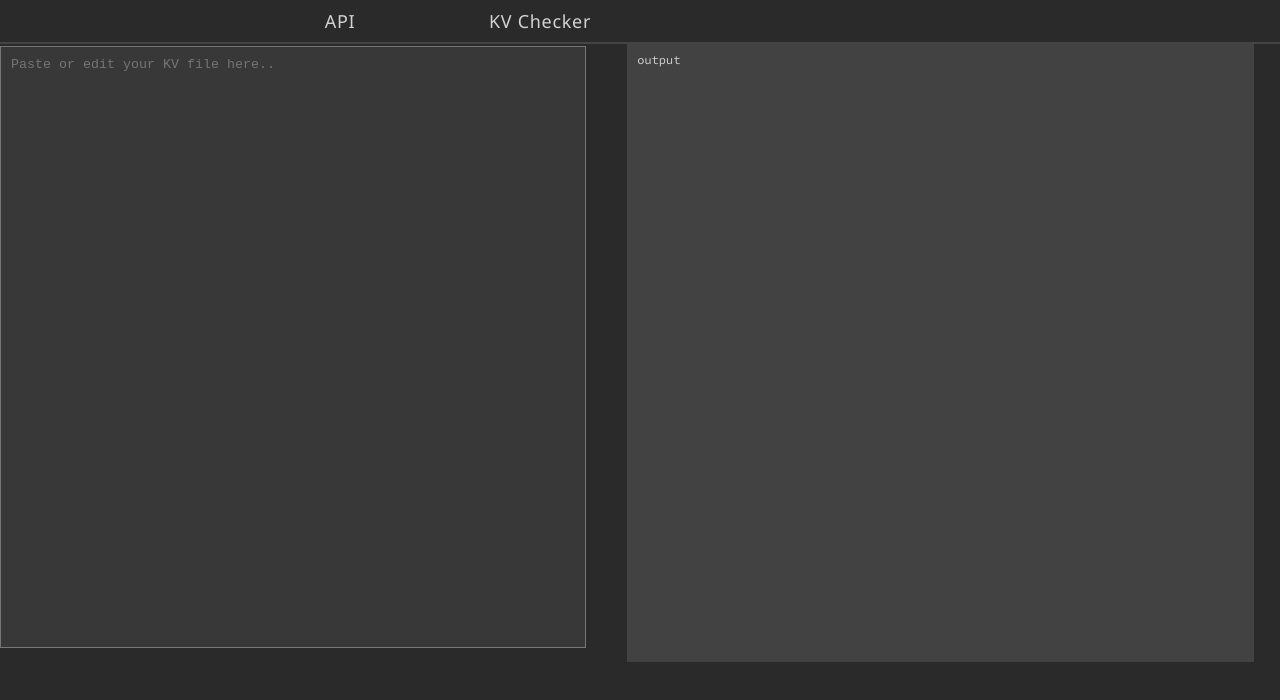
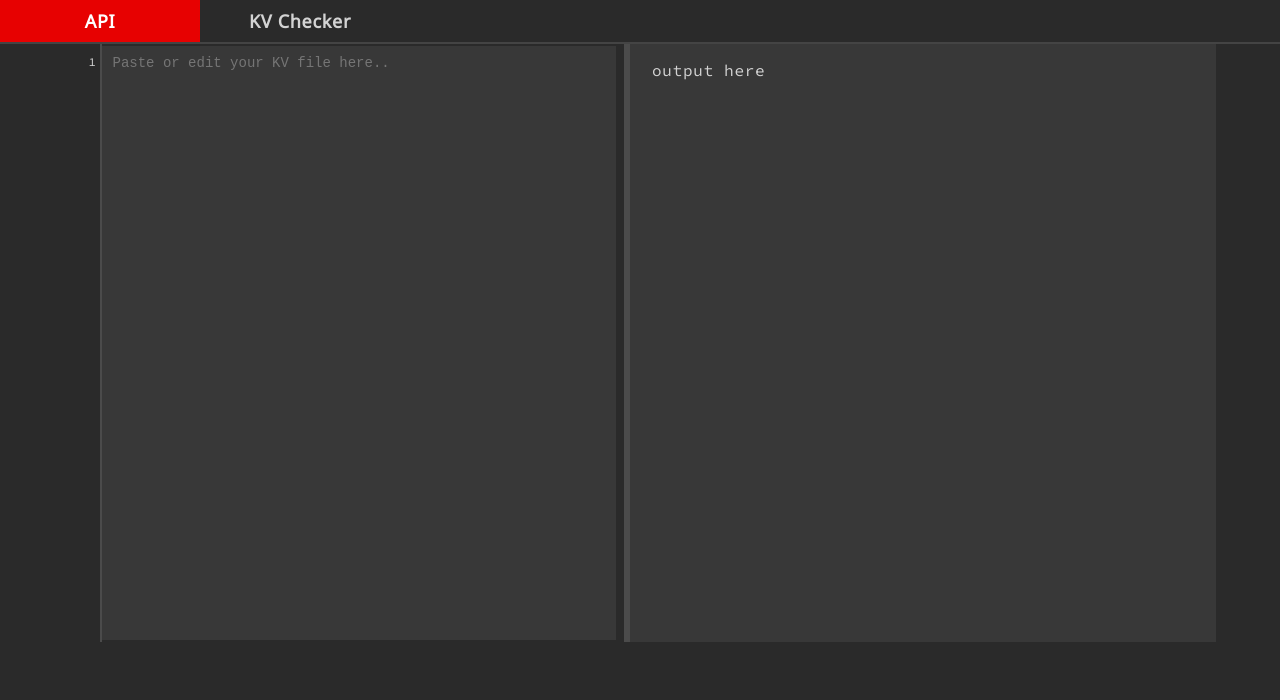
Before and after one commit to pohka/githubpages-repo, a React (Create React App) app: page /kv-checker in a window 1280 px wide. Shown: the top 700 px of the page. Built offline with nearby package versions, Linux system fonts and the light colour scheme.

Commit message:
finished kv checker

```diff
--- a/public/index.html
+++ b/public/index.html
@@ -26,7 +26,7 @@
       work correctly both with client-side routing and a non-root public URL.
       Learn how to configure a non-root public URL by running `npm run build`.
     -->
-    <title>React App</title>
+    <title>Custom Game Tools</title>
   </head>
   <body>
     <noscript>You need to enable JavaScript to run this app.</noscript>
--- a/src/App.css
+++ b/src/App.css
@@ -22,7 +22,6 @@ body
   font-family: 'Noto Sans', sans-serif;
   letter-spacing: 0.7px;
   font-size: 14px;
-  margin-bottom: 500px;
   margin-top: 42px;
 }
 
@@ -48,6 +47,7 @@ body
 .tables
 {
   margin-left: 350px;
+  margin-bottom: 500px;
 }
 
 code
--- a/src/App.js
+++ b/src/App.js
@@ -9,8 +9,10 @@ import MainNav from "./components/MainNav.js"
 import KVPage from "./components/KVPage"
 
 
+
 function addRoutes()
 {
+  Router.init();
   Router.addRoute({
     name: "api",
     path: "/api",
@@ -22,6 +24,9 @@ function addRoutes()
           <APINavbar></APINavbar>
         </div>
       );
+    },
+    meta : {
+      title : "API - DCG Tools"
     }
   });
 
@@ -35,6 +40,9 @@ function addRoutes()
           <KVPage></KVPage>
         </div>
       );
+    },
+    meta : {
+      title : "KV Checker - DCG Tools"
     }
   });
 }
--- a/src/Router.js
+++ b/src/Router.js
@@ -1,8 +1,16 @@
 import React, { Component } from 'react';
+import App from './App';
 
 
 class Router extends Component
 {
+  static init()
+  {
+    window.addEventListener("popstate", function(e) {
+      let route = Router.findRouteMatch(e.target.location.pathname);
+      Router.setRoute(route);
+    });
+  }
 
   static addRoute(routeData)
   {
@@ -46,6 +54,26 @@ class Router extends Component
 
     return route.dom();
   }
+
+  static setRoute(route)
+  {
+    window.history.pushState({}, route.meta.title, route.path);
+    document.body.scrollTop = document.documentElement.scrollTop = 0;
+  }
+
+  static handleClick(e)
+  {
+    var routeName = e.target.getAttribute("route");
+    if(routeName != null)
+    {
+      var route = Router.getRouteByName(routeName);
+      if(route != null)
+      {
+        Router.setRoute(route);
+      }
+    }
+  }
+
 }
 
 Router._routes = [];
--- a/src/components/KV.css
+++ b/src/components/KV.css
@@ -1,30 +1,108 @@
 .kv-con
 {
   display:flex;
+  width: 90%;
+  margin: auto;
 }
 
 .kv-section
 {
-  width: 49%;
+  width: auto;
+
   height: 600px;
   text-align: left;
 
 }
 
+
+.kv-section-left
+{
+  flex-grow: 1;
+}
+
+.code-text-wrapper
+{
+  width: 100%;
+  display:flex;
+  overflow-y: scroll;
+  height: 600px;
+}
+
+.code-line-nums
+{
+  width: 40px;
+  padding-top: 14px;
+  font-size: 12px;
+  height: auto;
+  line-height: 1;
+  font-family: 'Source Code Pro', monospace;
+  z-index: 5;
+  background: var(--color_background);
+  border-right: 2px solid var(--color_table_border);
+}
+
+.code-line-nums span
+{
+  display: block;
+  text-align: right;
+  padding: 0px 4px;
+  line-height: 16px;
+  height: 14px;
+  line-height: 1;
+}
+
+
 .kv-section textarea
 {
-  width: 90%;
-  height: 580px;
+  text-shadow: none;
+  width:98%;
+  min-height: 574px;
+  height: auto;
+  white-space: nowrap;
   background: var(--color_nav);
   color: var(--color_text);
   margin: 4px auto;
   resize: none;
-  overflow-y: scroll;
+  overflow-x: scroll;
+  overflow-y: hidden;
   padding: 10px;
+  line-height: 16px;
+  font-size: 14px;
+  line-height: 1;
+  border:none;
 }
 
-.kv-section code
+.kv-section-right
 {
-  height: 600px;
-  padding: 10px 10px;
+  width: 600px;
+  height: 500px;
 }
+
+.output
+{
+  height: 572px;
+  padding: 14px 14px;
+  font-size: 16px;
+  border-left: 6px solid var(--color_table_border);
+  margin-left: 8px;
+  font-family: 'Source Code Pro', monospace;
+  background: var(--color_nav);
+}
+
+.output span
+{
+  display:block;
+  margin-bottom: 4px;
+  padding: 4px 6px;
+  padding-left: 8px;
+}
+
+.kv-error
+{
+  border-left: 10px solid rgb(200, 0, 0);
+}
+
+.kv-success
+{
+  border-left: 10px solid rgb(0, 200, 0);
+}
--- a/src/components/KVPage.js
+++ b/src/components/KVPage.js
@@ -1,22 +1,120 @@
 
 import React, { Component } from 'react';
 import './KV.css';
+import KVChecker from "../KVChecker"
+import { tsImportEqualsDeclaration } from '@babel/types';
 
 class KVPage extends Component {
+  constructor(props)
+  {
+    super(props);
+    this.errs = null;
+    this.state = { flag : false }; //flip the flag when their is a change
+    this.autoH = 500; //value for style height
+  }
+
+
+  handleChange(cls, e)
+  {
+    var value =  e.target.value;
+    cls.errs = KVChecker.validate(value);
+    cls.setState({flag : !cls.state.flag });
+  }
+
+  getOutput()
+  {
+    if(this.errs == null)
+    {
+      return(<div className="output">
+        <span>output here</span>
+      </div>
+      )
+    }
+    else
+    {
+      if(this.errs.length == 0)
+      {
+        return (
+          <div className="output">
+            <span className="kv-success">Success! Your KV file is valid</span>
+          </div>
+        );
+      }
+      else
+      {
+        var arr = [];
+        for(var i=0; i <this.errs.length; i++)
+        {
+          var key = "err_" + i;
+          arr.push(
+            <span key={key} className="kv-error">{this.errs[i]}</span>
+          );
+        }
+        return (<div className="output">{arr}</div>);
+      }
+    }
+  }
+
+  getLinesNums()
+  {
+    var el = document.getElementById("kv-input");
+    if(el != null)
+    {
+      var arr = [];
+      var lineCount = el.value.split("\n").length;
+      this.autoH = ((lineCount+1) * 16);
+      if(this.autoH < 500)
+      {
+        this.autoH = 500;
+      }
+      console.log("linecount:", lineCount, el.textContent);
+      for(var i=1; i<=lineCount || i<1; i++)
+      {
+        let key = "line-" + i;
+        arr.push(<span key={key}>{i}</span>);
+      }
+
+      return arr;
+    }
+
+    return (<span key="line-1">1</span>);
+  }
+
 
   render()
   {
+    var lineNums = this.getLinesNums(); //get dom
+    //auto resize textarea style
+    var style = {
+      height: this.autoH
+    }
+
     return(
       <div>
         <div className="kv-con">
-          <div className="kv-section">
-            <textarea placeholder="Paste or edit your KV file here.."></textarea>
+          <div className="kv-section kv-section-left">
+            <div className="code-text-wrapper" id="in">
+              <div className="code-line-nums" id="in-nums">
+                {lineNums}
+              </div>
+              <textarea
+              id="kv-input"
+               placeholder="Paste or edit your KV file here.."
+               onChange={ (e)=>{this.handleChange(this,e) }}
+               style={style}
+               ></textarea>
+            </div>
           </div>
-          <div className="kv-section"><code>output</code></div>
+          <div className="kv-section kv-section-right">
+            <div>{this.getOutput()}</div>
+          </div>
         </div>
       </div>
     );
+
+
   }
+
 }
 
 export default KVPage;
--- a/src/components/MainNav.css
+++ b/src/components/MainNav.css
@@ -14,7 +14,6 @@
   display: flex;
   flex: flex-grow;
   width: 800px;
-  margin: auto;
 }
 
 .main-nav-item
--- a/src/components/MainNav.js
+++ b/src/components/MainNav.js
@@ -1,6 +1,7 @@
 
 import React, { Component } from 'react';
 import './MainNav.css';
+import Router from "../Router"
 
 class MainNavbar extends Component {
 
@@ -10,8 +11,8 @@ class MainNavbar extends Component {
       <div>
         <div className="main-nav-con">
           <div className="main-nav">
-            <a href="/api" className="main-nav-item">API</a>
-            <a href="/kv-checker" className="main-nav-item">KV Checker</a>
+            <b href="/api" route="api" className="main-nav-item" onClick={Router.handleClick}>API</b>
+            <b href="/kv-checker" route="kv-checker" className="main-nav-item"  onClick={Router.handleClick}>KV Checker</b>
           </div>
         </div>
       </div>
```
Also changed, not shown: src/KVChecker.js (+130 -41 lines).
